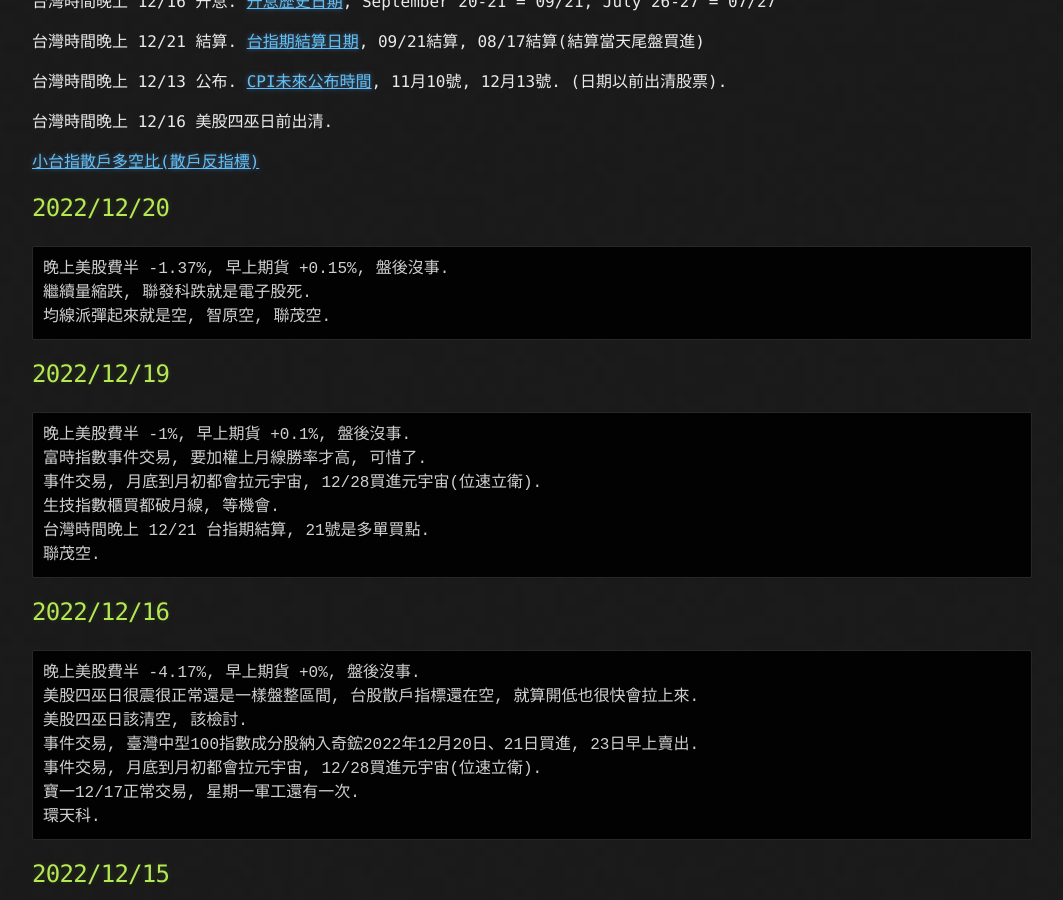
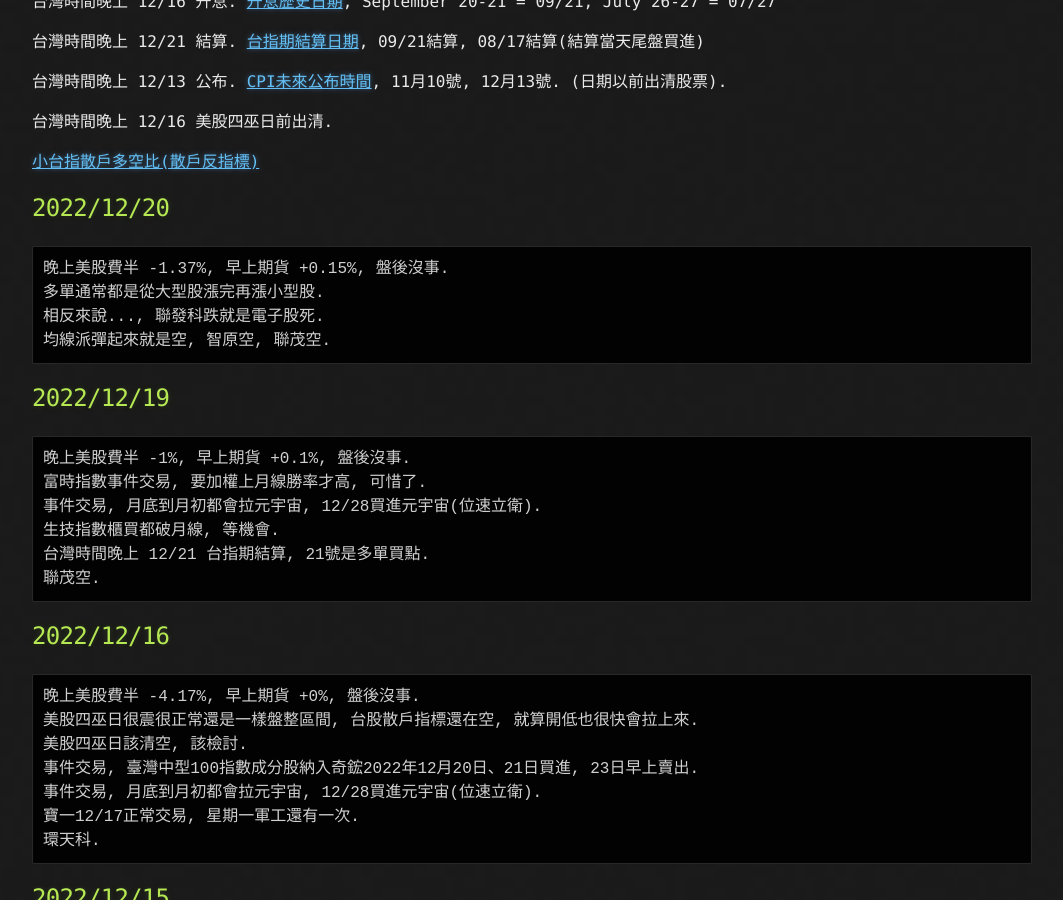
Before and after one commit to lepg5487/Stock_God, a Jekyll site: the page built from index.md, in a window 1280 px wide and 900 px high, scrolled down 348 px. Shown: the whole window, without its empty margins (108-1171 px from the left). Built offline with Jekyll 4.4.1, drawn with Linux system fonts in a browser that asks for light colours; our own code applies the rules of GitHub Pages for plain Markdown files.

Commit message:
Update index.md

````diff
--- a/index.md
+++ b/index.md
@@ -19,7 +19,8 @@ layout: testlayouts
 ## 2022/12/20
 ```
 晚上美股費半 -1.37%, 早上期貨 +0.15%, 盤後沒事.
-繼續量縮跌, 聯發科跌就是電子股死.
+多單通常都是從大型股漲完再漲小型股.
+相反來說..., 聯發科跌就是電子股死.
 均線派彈起來就是空, 智原空, 聯茂空.
 ```
 
````
